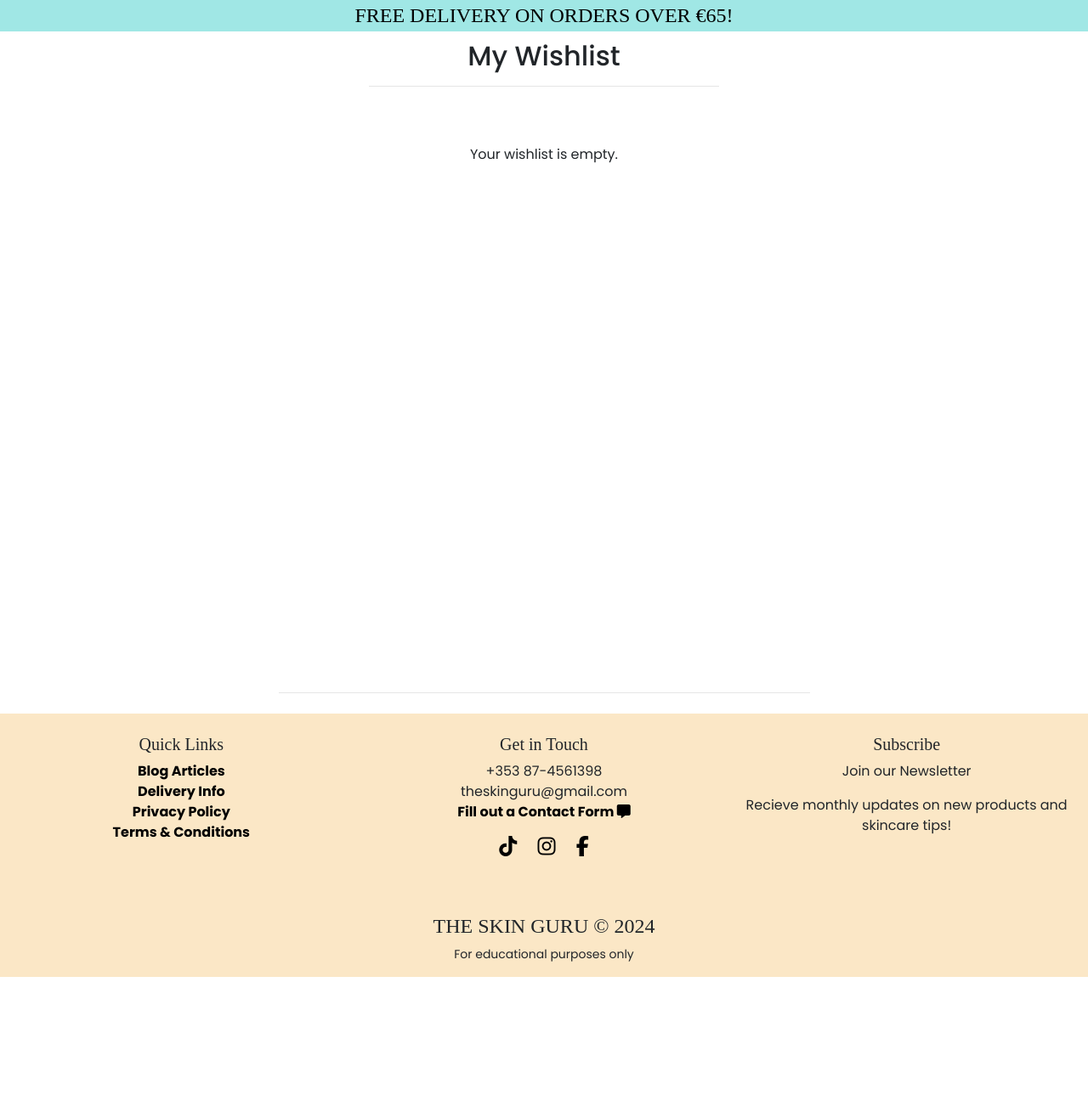
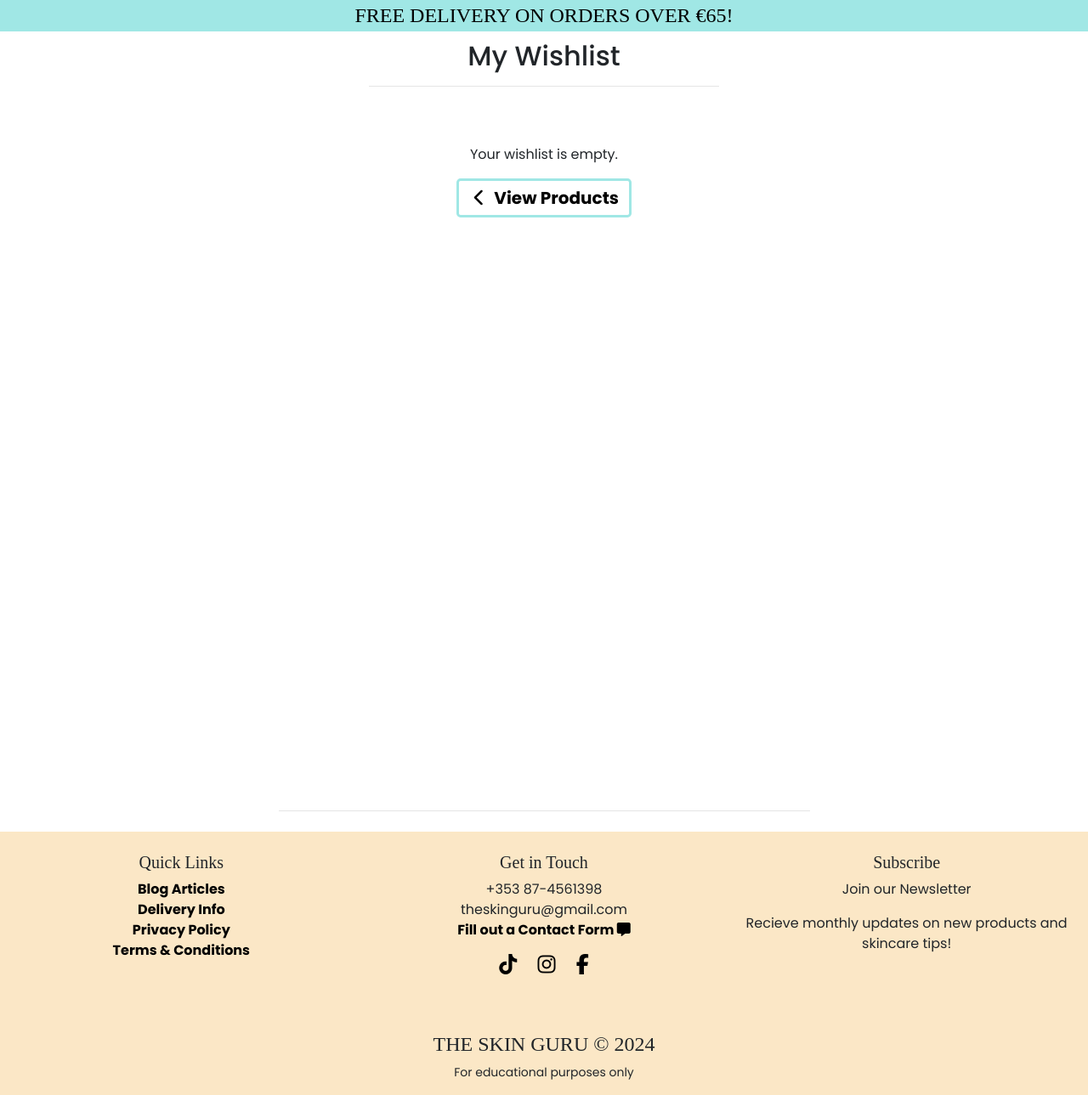
Before and after one commit to abigail-ryan/the-skin-guru, a Django app: page /wishlist/ in a window 1280 px wide. Shown: the part 181-1470 px from the top of the page at 85% size. Before the commit the page ends 1331 px from the top, so only its background shows below. Run offline with Django 3.2, Linux system fonts and the light colour scheme; the visitor is signed in with stand-in values (Sample User, id 1); data comes from the database, SQL or seed files in the repository; data that the repository does not hold is empty; some libraries are stand-ins or nearby versions; some web fonts are replaced.

Commit message:
Update cart, checkout and wishlist templates to match site

```diff
--- a/cart/templates/cart/cart.html
+++ b/cart/templates/cart/cart.html
@@ -14,12 +14,12 @@
 <div class="container mb-2">
     <div class="row">
         <div class="col">
-            <h2 class="logo-font mt-5 mb-4">Shopping Cart</h2>
+            <h2 class="logo-font mt-5 mb-4 text-center">Shopping Cart</h2>
             <hr>
         </div>
     </div>
 
-    <div class="row">
+    <div class="row min-vh-100">
         <div class="col">
             {% if cart_items %}
             <div class="cart-table">
@@ -126,6 +126,7 @@
                 </div>
             </div>
             {% else %}
+            <div class="col-12 my-5"></div>
                 <p class="lead mb-5">Your cart is empty.</p>
                 <a href="{% url 'products' %}" class="btn btn-oultine-tiffany rounded-3 btn-lg">
                     <span class="icon">
@@ -133,6 +134,7 @@
                     </span>
                     <span class="font-weight-bold">Keep Shopping</span>
                 </a>
+            </div>
             {% endif %}
         </div>
     </div>
--- a/checkout/templates/checkout/checkout.html
+++ b/checkout/templates/checkout/checkout.html
@@ -19,7 +19,7 @@
     <div class="container">
         <div class="row">
             <div class="col">
-                <h2 class="logo-font mt-5 mb-4">Checkout</h2>
+                <h2 class="logo-font mt-5 mb-4 text-center">Checkout</h2>
                 <hr>
             </div>
         </div>
--- a/wishlist/templates/wishlist/wishlist.html
+++ b/wishlist/templates/wishlist/wishlist.html
@@ -12,7 +12,7 @@
 
 {% block content %}
 <div class="container-fluid">
-    <div class="row justify-content-center vh-100">
+    <div class="row justify-content-center">
         <div class="col-lg-8 col-md-10 col-12">
             <div class="row">
                 <div class="col-12 text-center mt-5">
@@ -21,7 +21,7 @@
                 </div>
             </div>
 
-            <div class="row p-2 mb-4 m-2">
+            <div class="row p-2 mb-4 m-2 min-vh-100">
                 <div class="col-12">
                     {% if user_wishlist %}
                         {% for item in user_wishlist %}
@@ -53,6 +53,12 @@
                     {% else %}
                         <div class="col-12 text-center my-5">
                             <p class="p-txt">Your wishlist is empty.</p>
+                            <a href="{% url 'products' %}" class="btn btn-oultine-tiffany rounded-3 btn-lg">
+                                <span class="icon">
+                                    <i class="fas fa-chevron-left"></i>
+                                </span>
+                                <span class="font-weight-bold">View Products</span>
+                            </a>
                         </div>
                     {% endif %}
                 </div>
```
Also changed, not shown: checkout/templates/checkout/checkout_success.html (+5 -4 lines).
